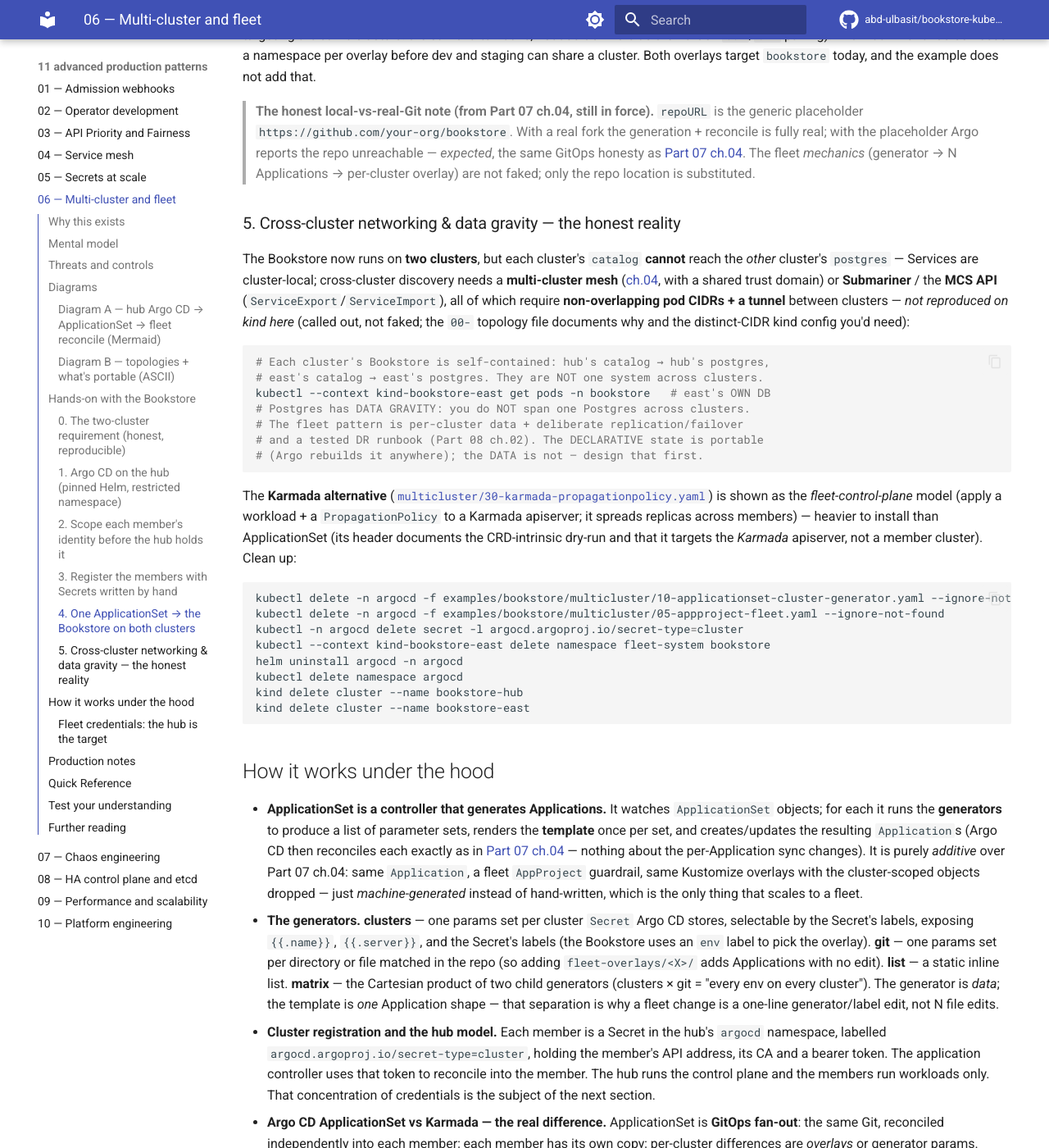
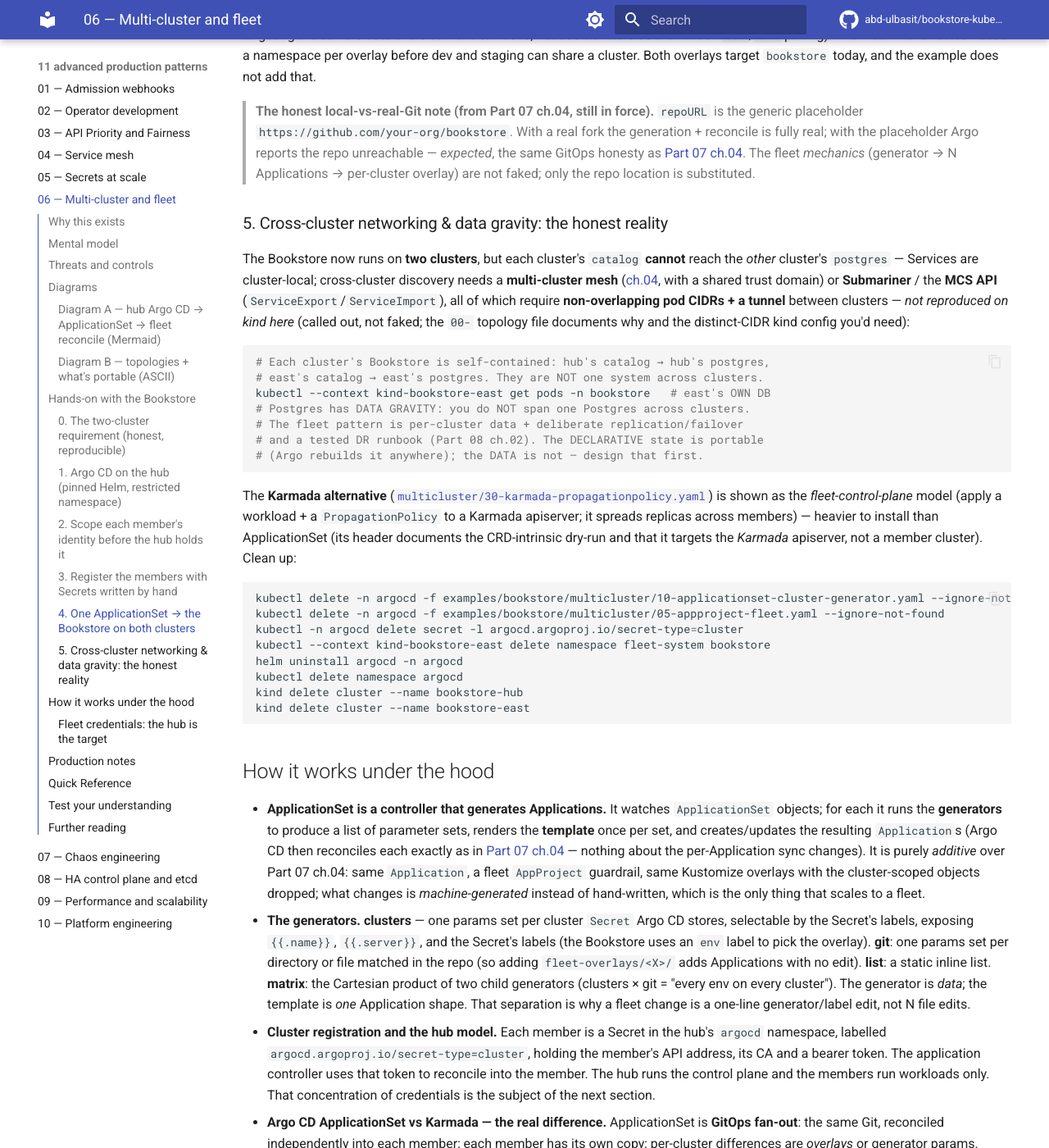
Before and after one commit to abd-ulbasit/bookstore-kubernetes-guide, an MkDocs documentation site: the page built from full-guide/11-advanced-production-patterns/06-multi-cluster-and-fleet.md, in a window 1280 px wide and 1400 px high, scrolled down 13352 px. Shown: the whole window at 82% size. Built offline with MkDocs 1.6.1 and Material for MkDocs 9.7.7, drawn with Linux system fonts in a browser that asks for light colours; comment, search, counter and statistics services are not loaded; some of the changed text lies outside the part shown.

Commit message:
11: enforce Part 11 gates, changelog entry, plain punctuation in prose
Adds 11-advanced-production-patterns/ to the enforced list and records the Part 11 rewrite in the Unreleased changelog. Rewrites the em dashes on added lines in chapters 03, 05, 06, 08 and 09 with ordinary punctuation.

Co-Authored-By: Claude Haiku 5.5 <noreply@anthropic.com>

````diff
--- a/full-guide/11-advanced-production-patterns/06-multi-cluster-and-fleet.md
+++ b/full-guide/11-advanced-production-patterns/06-multi-cluster-and-fleet.md
@@ -137,7 +137,7 @@ flowchart TB
       appHub["Application bookstore-hub<br/>→ fleet-overlays/dev"]
       appEast["Application bookstore-east<br/>→ fleet-overlays/staging"]
       appWest["Application bookstore-west<br/>→ a prod overlay (not shipped here)"]
-      proj["AppProject bookstore-fleet<br/>(guardrail — this chapter)"]
+      proj["AppProject bookstore-fleet<br/>(guardrail: this chapter)"]
     end
 
     subgraph hubc["HUB cluster — bookstore ns (PSA restricted)"]
@@ -232,7 +232,7 @@ is a **not-applied doc carrier** (same honesty pattern as the apiserver-level
 `cluster/` files). Its header lists the commands the chapter runs, in the
 chapter's order. The real artifacts are the `kind` commands here and the
 `register_member` function in section 3, not `argocd cluster add`, which the
-chapter forbids. Two clusters — a **hub** (runs Argo CD) and a member:
+chapter forbids. Two clusters: a **hub** (runs Argo CD) and a member:
 
 ```sh
 kind delete cluster --name bookstore-hub  2>/dev/null || true
@@ -784,7 +784,7 @@ overlays target `bookstore` today, and the example does not add that.
 > *mechanics* (generator → N Applications → per-cluster overlay) are not
 > faked; only the repo location is substituted.
 
-### 5. Cross-cluster networking & data gravity — the honest reality
+### 5. Cross-cluster networking & data gravity: the honest reality
 
 The Bookstore now runs on **two clusters**, but each cluster's `catalog`
 **cannot** reach the *other* cluster's `postgres` — Services are
@@ -832,16 +832,16 @@ kind delete cluster --name bookstore-east
   exactly as in [Part 07 ch.04](../07-delivery/04-gitops-argocd.md) — nothing
   about the per-Application sync changes). It is purely *additive* over Part 07
   ch.04: same `Application`, a fleet `AppProject` guardrail, same Kustomize
-  overlays with the cluster-scoped objects dropped — just *machine-generated*
+  overlays with the cluster-scoped objects dropped; what changes is *machine-generated*
   instead of hand-written, which is the only thing that scales to a fleet.
 - **The generators.** **clusters** — one params set per cluster `Secret`
   Argo CD stores, selectable by the Secret's labels, exposing `{{.name}}`,
   `{{.server}}`, and the Secret's labels (the Bookstore uses an `env` label
-  to pick the overlay). **git** — one params set per directory or file matched
+  to pick the overlay). **git**: one params set per directory or file matched
   in the repo (so adding `fleet-overlays/<X>/` adds Applications with no
-  edit). **list** — a static inline list. **matrix** — the Cartesian product
+  edit). **list**: a static inline list. **matrix**: the Cartesian product
   of two child generators (clusters × git = "every env on every cluster"). The
-  generator is *data*; the template is *one* Application shape — that
+  generator is *data*; the template is *one* Application shape. That
   separation is why a fleet change is a one-line generator/label edit, not N
   file edits.
 - **Cluster registration and the hub model.** Each member is a Secret in the
@@ -1041,7 +1041,7 @@ Checklist:
 2. **An `ApplicationSet` with a cluster generator is supposed to deploy to 5 clusters, but only 3 received the workload. What's the diagnostic order?**
    <details><summary>Show answer</summary>
 
-   (1) `kubectl get applicationset -n argocd <name> -o yaml` and read `status.resources`: the generated Applications and their status. A member missing from the list means the generator did not see it. (2) `kubectl get secrets -n argocd -l argocd.argoproj.io/secret-type=cluster` — is the missing member's Secret there, and labelled `bookstore.example.com/fleet=true`? (3) Check the Secret's `env` label against the overlay path it selects. (4) Check the member's token. A token issued for 24 hours and not re-minted leaves the member unreachable; read the Application's connection status. (5) If the Applications exist but do not sync, check the AppProject's `destinations` (the Argo CD cluster names) and the member identity's Role.
+   (1) `kubectl get applicationset -n argocd <name> -o yaml` and read `status.resources`: the generated Applications and their status. A member missing from the list means the generator did not see it. (2) `kubectl get secrets -n argocd -l argocd.argoproj.io/secret-type=cluster`. Is the missing member's Secret there, and labelled `bookstore.example.com/fleet=true`? (3) Check the Secret's `env` label against the overlay path it selects. (4) Check the member's token. A token issued for 24 hours and not re-minted leaves the member unreachable; read the Application's connection status. (5) If the Applications exist but do not sync, check the AppProject's `destinations` (the Argo CD cluster names) and the member identity's Role.
 
    </details>
 
````
Also changed, not shown: CHANGELOG.md (+4 -0 lines), full-guide/11-advanced-production-patterns/03-api-priority-and-fairness.md (+3 -3 lines), full-guide/11-advanced-production-patterns/05-secrets-at-scale.md (+3 -3 lines), full-guide/11-advanced-production-patterns/08-ha-control-plane-and-etcd.md (+6 -6 lines), full-guide/11-advanced-production-patterns/09-performance-and-scalability.md (+9 -10 lines), 1 other file.
